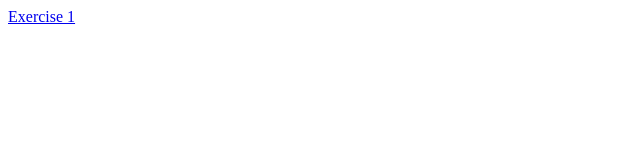
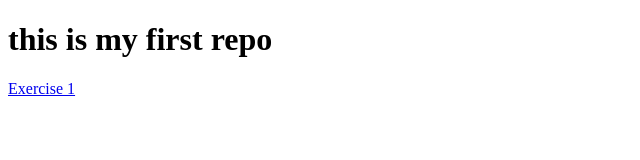
Before and after one commit to JohnRayissus/repo2, a plain HTML site: page index.html in a window 1280 px wide. Shown: the whole page, without its empty margins (0-640 px from the left). Drawn offline with Linux system fonts and the light colour scheme.

Commit message:
my first commit?

```diff
--- a/index.html
+++ b/index.html
@@ -4,6 +4,7 @@
 		<title>My Exercises</title>
 	</head>
 	<body>
+		<h1>this is my first repo</h1>
 		<div id="main">
 			<a href="./exs/ex1/index.html">Exercise 1</a>
 		</div>
```
